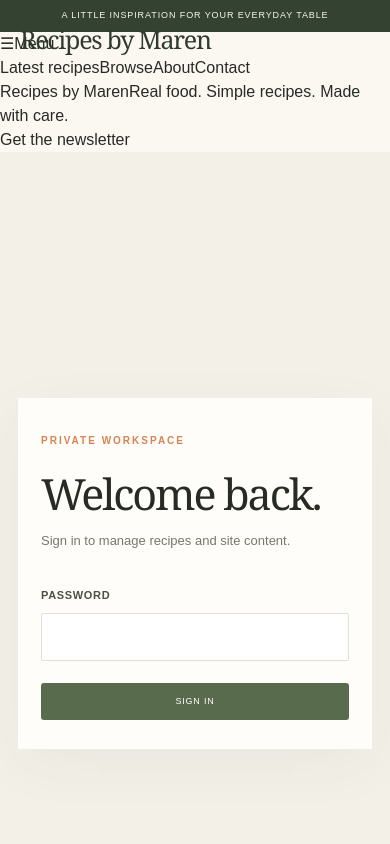
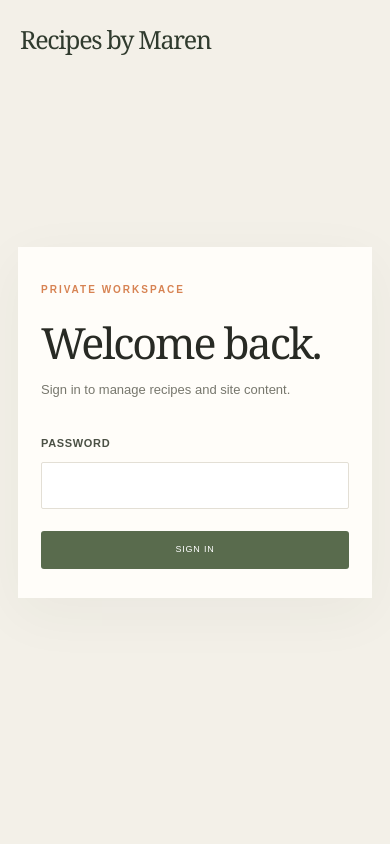
Before and after one commit to hamzajaafaryy/recipes-by-maren, a Next.js app: page /admin/login in a window 390 px wide. Shown: the top 844 px of the page. Built offline with nearby package versions, Linux system fonts and the light colour scheme; no server answers.

Commit message:
style: add responsive shared header and footer

```diff
--- a/src/app/globals.css
+++ b/src/app/globals.css
@@ -157,3 +157,61 @@ button, a { -webkit-tap-highlight-color: transparent; }
   .footer { padding: 40px 20px 22px; }
   .footer-links { gap: 15px; }
 }
+
+/* Shared responsive site shell */
+.site-header {
+  position: relative;
+  z-index: 30;
+  max-width: 1240px;
+  margin: 0 auto;
+  min-height: 96px;
+  padding: 20px 34px;
+  display: grid;
+  grid-template-columns: 1fr auto 1fr;
+  align-items: center;
+  gap: 20px;
+}
+.site-nav { display: flex; align-items: center; gap: 22px; color: #55574e; font-size: 13px; }
+.site-nav a:hover, .site-footer-links a:hover { color: var(--orange); }
+.site-brand { display: flex; flex-direction: column; align-items: center; text-align: center; line-height: 1; }
+.site-brand-name { font: 29px Georgia, 'Times New Roman', serif; letter-spacing: -.06em; }
+.site-brand-tagline { display: block; margin-top: 7px; font-size: 8px; letter-spacing: .18em; text-transform: uppercase; color: var(--muted); }
+.site-header-actions { display: flex; justify-content: flex-end; }
+.site-header-cta { background: var(--green); color: #fff; border-radius: 3px; padding: 12px 16px; font-size: 10px; letter-spacing: .08em; text-transform: uppercase; }
+.site-header-cta:hover { background: var(--green-dark); }
+.mobile-menu-toggle { display: none; }
+.site-footer { background: #303b2e; color: #f8f5ed; padding: 48px 34px 25px; }
+.site-footer-inner { max-width: 1172px; margin: auto; display: flex; justify-content: space-between; gap: 30px; align-items: start; }
+.site-footer-brand { font: 30px Georgia, serif; letter-spacing: -.05em; }
+.site-footer-tagline { color: #c5cbbb; font-size: 12px; margin: 10px 0 0; }
+.site-footer-links { display: flex; gap: 22px; flex-wrap: wrap; color: #e2e5dc; font-size: 11px; }
+.site-footer-bottom { max-width: 1172px; margin: 35px auto 0; padding-top: 17px; border-top: 1px solid #ffffff25; color: #c5cbbb; font-size: 10px; }
+body:has(.admin-shell) .site-header,
+body:has(.admin-shell) .site-footer,
+body:has(.admin-login) .site-header,
+body:has(.admin-login) .site-footer,
+body:has(.admin-login) .announcement { display: none; }
+
+@media (max-width: 800px) {
+  .site-header { min-height: 76px; padding: 16px 20px; grid-template-columns: auto 1fr auto; gap: 12px; }
+  .mobile-menu-toggle { display: inline-flex; align-items: center; gap: 7px; border: 0; padding: 8px 4px; background: transparent; color: var(--ink); cursor: pointer; font-size: 12px; }
+  .mobile-menu-toggle span:first-child { font-size: 18px; line-height: 1; }
+  .site-brand-name { font-size: 24px; }
+  .site-brand-tagline { font-size: 7px; letter-spacing: .1em; }
+  .site-nav { display: none; position: absolute; top: 100%; left: 16px; right: 16px; padding: 12px; background: var(--paper); border: 1px solid var(--line); box-shadow: 0 12px 28px #27271b18; flex-direction: column; align-items: stretch; gap: 0; }
+  .site-nav.is-open { display: flex; }
+  .site-nav a { padding: 13px 12px; border-bottom: 1px solid var(--line); }
+  .site-nav a:last-child { border-bottom: 0; }
+  .site-header-actions { justify-content: flex-end; }
+  .site-header-cta { padding: 10px 11px; font-size: 8px; white-space: nowrap; }
+  .site-footer-inner { flex-direction: column; }
+}
+@media (max-width: 480px) {
+  .site-header { padding: 14px 12px; gap: 6px; }
+  .mobile-menu-toggle { font-size: 10px; gap: 4px; }
+  .site-brand-name { font-size: 20px; }
+  .site-brand-tagline { font-size: 6px; letter-spacing: .06em; }
+  .site-header-cta { padding: 9px 8px; font-size: 7px; }
+  .site-footer { padding: 40px 20px 22px; }
+  .site-footer-links { gap: 15px; }
+}
```
